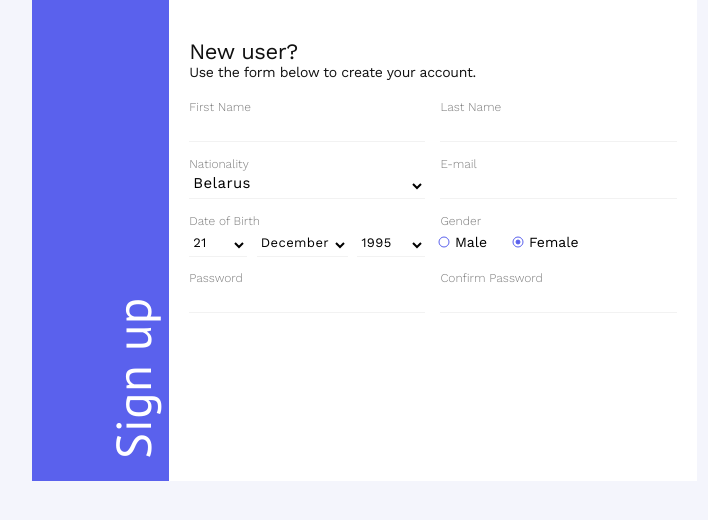
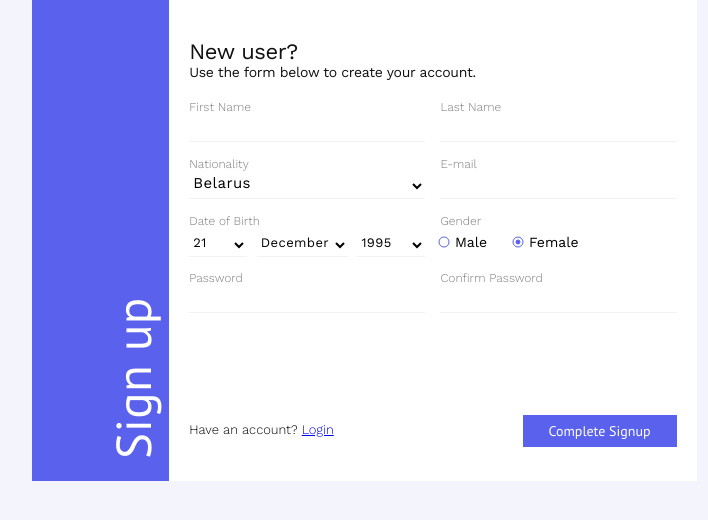
Before and after one commit to ZhEkA717/task-for-work, a website: page src/index.html in a window 1280 px wide. Shown: the whole page, without its empty margins (276-984 px from the left). Drawn offline with nearby package versions, Linux system fonts and the light colour scheme.

Commit message:
feat: add submit button and animate it

```diff
--- a/src/index.html
+++ b/src/index.html
@@ -85,6 +85,13 @@
                         <input class="input" type="password"/>
                     </div>
                 </div>
+
+                <div class="complete-login">
+                    <div class="to-login">
+                        Have an account? <a href="#">Login</a>
+                    </div>
+                    <button class="submit-button" type="submit">Complete Signup</button>
+                </div>
             </form>
 
             <div class="pictures-image">
@@ -94,6 +101,6 @@
             </div>
         </section>
     </div>
-
+    <script src="./js/script.js"></script>
 </body>
 </html>
--- /dev/null
+++ b/src/js/script.js
@@ -0,0 +1,20 @@
+const submit = document.querySelector('.submit-button');
+
+submit.addEventListener('click', (event) => {
+    event.preventDefault();
+
+    const isAnimation = event.currentTarget.classList.contains('animation');
+    console.log(isAnimation);
+
+    if (!isAnimation) {
+        event.currentTarget.classList.add('animation');
+
+           setTimeout(() => {
+               event.currentTarget.className = 'submit-button';
+           }, 500);
+    }
+});
+
+submit.addEventListener('animationend', (event) => {
+    event.currentTarget.classList.remove('animation');
+})
--- a/src/sass/blocks/_form.scss
+++ b/src/sass/blocks/_form.scss
@@ -26,6 +26,41 @@
         display: flex;
         flex-direction: column;
         gap: 15px;
+
+        .complete-login {
+            width: 100%;
+            margin-top: 87px;
+            display: flex;
+            justify-content: space-between;
+            align-items: center;
+            height: 32px;
+
+            .to-login {
+                margin-top: -4px;
+            }
+
+            .to-login, a {
+                font-size: 13px;
+                font-family: 'Work Sans';
+                font-weight: 300;
+            }
+
+
+            button {
+                cursor: pointer;
+                width: 154px;
+                height: 32px;
+                border: none;
+                background: $main-color;
+                color: $light-color-text;
+                font-size: 14px;
+                font-family: 'PT Sans';
+
+                &.animation {
+                    animation: submit-shaking .5s;
+                }
+            }
+        }
     }
 
     .form-line {
--- /dev/null
+++ b/src/sass/blocks/_keyframes.scss
@@ -0,0 +1,7 @@
+@keyframes submit-shaking {
+    0% { transform: rotate(0deg); }
+    25% { transform: rotate(5deg); }
+    50% { transform: rotate(0eg); }
+    75% { transform: rotate(-5deg); }
+    100% { transform: rotate(0deg); }
+  }
--- a/src/sass/style.scss
+++ b/src/sass/style.scss
@@ -2,6 +2,7 @@
 
 @import './blocks/form-aside';
 @import './blocks/form';
+@import './blocks/keyframes';
 
 * {
     margin: 0;
```
Also changed, not shown: src/css/style.min.css.
